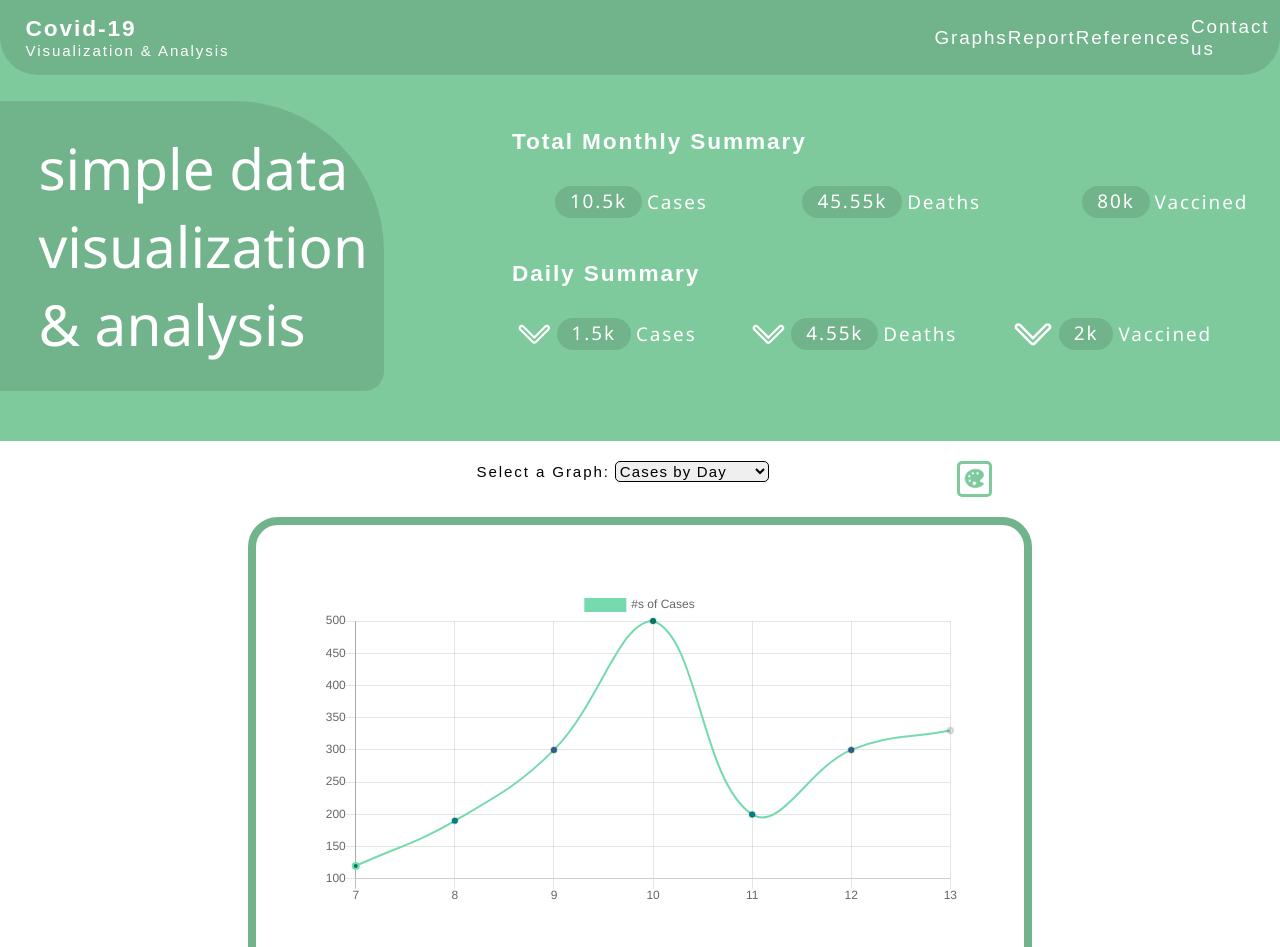
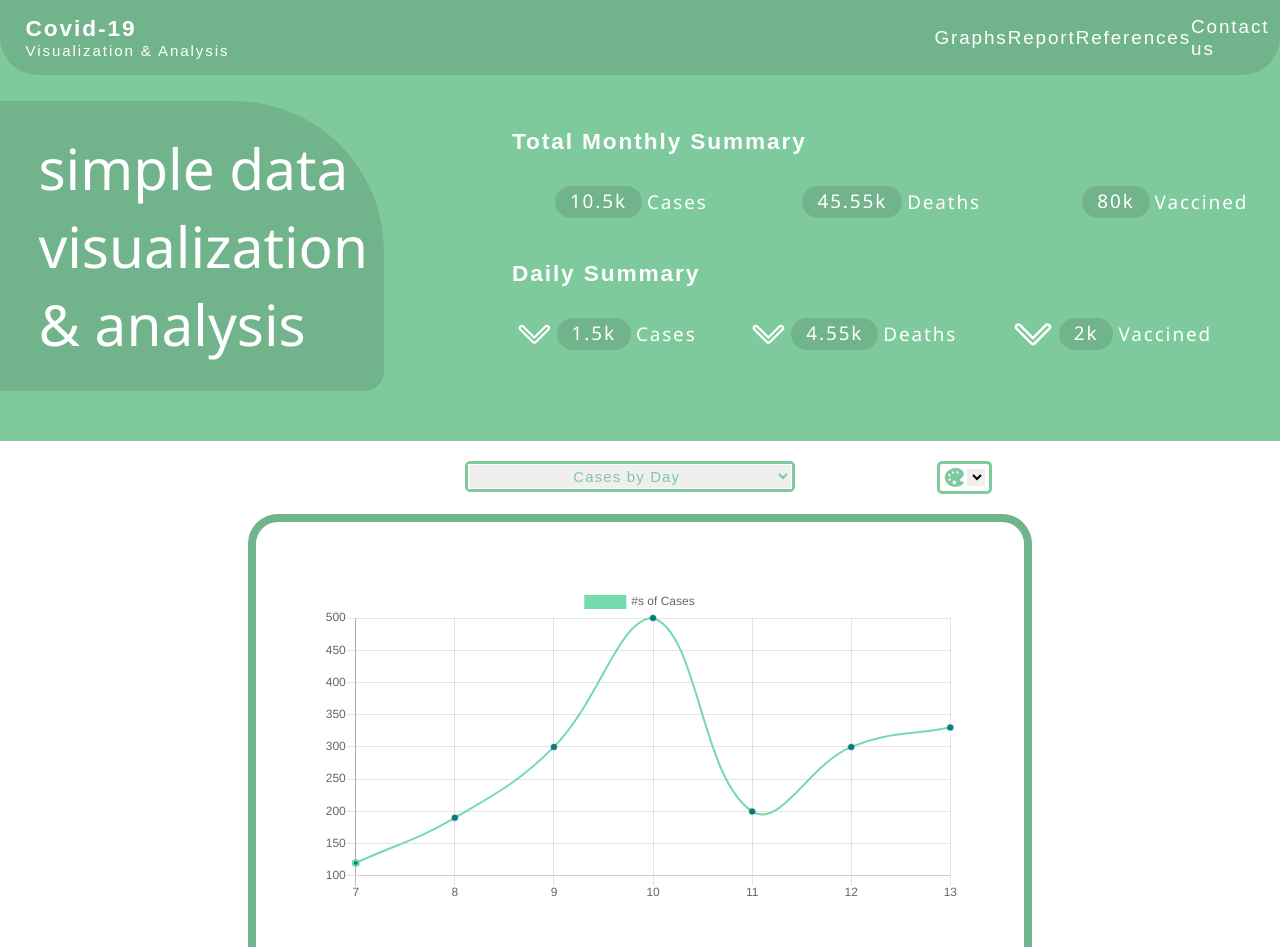
Before and after one commit to dcanalsPoly/Capstone, a React (Create React App) app in the folder my-app/frontend/: page / in a window 1280 px wide. Shown: the top 947 px of the page. Built offline with nearby package versions, Linux system fonts and the light colour scheme.

Commit message:
dynamic color arrays

```diff
--- a/my-app/frontend/src/components/ColorblindButton.css
+++ b/my-app/frontend/src/components/ColorblindButton.css
@@ -1,33 +1,21 @@
-.colorblind {
-  display: flex;
-  flex-flow: row nowrap;
-  justify-content: center;
-  align-content: center;
-  justify-items: center;
-  justify-self: center;
+select.tester {
+  border: 1px solid white;
+  margin: 0%;
+  width: 20px;
 }
 
-.dropdownColumn {
-  /* position: absolute; */
-  z-index: 1000;
-  display: flex;
-  flex-direction: column;
-  align-items: flex-end;
-}
-
-/* Dropdown Button */
-.dropdownButton {
-  padding: 3px 3px 0px 3px;
+.colorDiv {
+  padding: 2px 3px 2px 3px;
   width: fit-content;
   border-radius: 5px;
   border: 3px solid #7eca9c;
   cursor: pointer;
   display: flex;
-  justify-content: flex-end;
-  align-items: flex-end;
+  justify-content: center;
+  align-items: center;
 }
 
-.dropIcon {
+.colorIcon {
   font-size: 6mm;
   color: #7eca9c;
   stroke: #7eca9c;
@@ -35,18 +23,19 @@
 }
 
 /* The container <div> - needed to position the dropdown content */
-.dropdownItemsContainer {
-  position: relative;
-  top: -3px;
+/* .dropdownItemsContainer {
+  position: absolute;
+  bottom: 40%;
   padding: 3px 5px 3px 5px;
   width: fit-content;
   border-radius: 5px;
   border: 3px solid #7eca9c;
+  background-color: white;
   display: flex;
   flex-direction: column;
   justify-content: center;
   align-items: center;
-}
+} */
 
 .dropdownItems {
   width: inherit;
--- a/my-app/frontend/src/components/ColorblindButton.js
+++ b/my-app/frontend/src/components/ColorblindButton.js
@@ -5,17 +5,10 @@ import { IoColorPaletteSharp } from 'react-icons/io5';
 
 function ColorblindButton(props) {
 
-/* <button onClick={() => Colors.setTheme("Graphs")}></button> */
-
     const [colorblindType, setColorblindType] = useState("Default");
     console.log(colorblindType);
 
-    const [showDropdown, setShowDropdown] = useState("false");
-
-    //do fucntion that when you tap the dropdown item, sets value of colorblindType,
-    //and triggers the showDropdown to the contrary
     function onClickDropItem (type) {
-        showDropdown === "false" ? setShowDropdown("true") : setShowDropdown("false");
         if (type === "Default")
         {
             props.setLightColor('#007965');
@@ -43,33 +36,13 @@ function ColorblindButton(props) {
 
     }
 
-    if (showDropdown === "false")
-        return <div className="dropdownButton">
-            <span onClick={() => showDropdown === "false" ? setShowDropdown("true") : setShowDropdown("false")}>
-                <IoColorPaletteSharp className="dropIcon"></IoColorPaletteSharp>
-            </span>
+        return <div className="colorDiv">
+            <IoColorPaletteSharp className="colorIcon"></IoColorPaletteSharp>
+                <select className="tester" onChange={(e) => {onClickDropItem(e.target.value);}}>
+                    <option value="Default" className="dropdownItems customH3">Default</option>
+                    <option value="Deuteranopia" className="dropdownItems customH3">Deuteranopia</option>
+                    <option value="Tritanopia" className="dropdownItems customH3">Tritanopia</option>
+                </select>
         </div>
-    else {
-        return <div className="dropdownColumn">
-            <div className="dropdownButton">
-                <span onClick={() => showDropdown === "false" ? setShowDropdown("true") : setShowDropdown("false")}>
-                    <IoColorPaletteSharp className="dropIcon"></IoColorPaletteSharp>
-                </span>
-            </div>
-
-            <div className="dropdownItemsContainer">
-                <span className="dropdownItems customH3" onClick={() => onClickDropItem("Default")}>
-                Default
-                </span>
-                <span className="dropdownItems customH3" onClick={() => onClickDropItem("Deuteranopia")}>
-                Deuteranopia
-                </span>
-                <span className="dropdownItems customH3" onClick={() => onClickDropItem("Tritanopia")}>
-                Tritanopia
-                </span>
-            </div>
-
-        </div>
-    }
 }
 export default ColorblindButton;
--- a/my-app/frontend/src/components/Content.css
+++ b/my-app/frontend/src/components/Content.css
@@ -14,3 +14,7 @@
   flex-direction: row;
   justify-content: space-between;
 }
+
+.span {
+  width: 5%;
+}
--- a/my-app/frontend/src/components/Content.js
+++ b/my-app/frontend/src/components/Content.js
@@ -65,13 +65,45 @@ function Content() {
     const [darkColor, setDarkColor] = useState('#2d6187');
     const [lineColor, setLineColor] = useState('#75daad');
 
+    function pieColorAmount () {
+        var colors = [];
+        var count = 0;
+        for (var i = 0; i < graphYAxis.length; i++)
+        {
+            if (count == 0) {
+                colors[i] = lightColor;
+                count++;
+            }
+            else if (count == 1) {
+                colors[i] = normalColor;
+                count++;
+            }
+            else if (count == 2) {
+                colors[i] = darkColor;
+                count = 0;
+            }
+        }
+        //
+        return colors;
+    }
+
+    function lineAndBarColorAmount () {
+        var colors = [];
+        for (var i = 0; i < graphYAxis.length; i++)
+        {
+            colors[i] = normalColor;
+        }
+        //
+        return colors;
+    }
+
     return <div className="content">
         <div className="contentRow">
-            <span></span>
+            <span className="span"></span>
             <GraphSelector graphType={graphTypeState} setGraphType={setGraphTypeState}/>
             <ColorblindButton setLightColor={setLightColor} setNormalColor={setNormalColor} setDarkColor={setDarkColor} setLineColor={setLineColor}/>
         </div>
-        <Graph graph={graphKind} xAxis={graphXAxis} yAxis={graphYAxis} Label={graphLabel} lightColor={lightColor} normalColor={normalColor} darkColor={darkColor} lineColor={lineColor}/>
+        <Graph graph={graphKind} xAxis={graphXAxis} yAxis={graphYAxis} Label={graphLabel} colors={graphKind === "pie" ? pieColorAmount() : lineAndBarColorAmount} lineColor={lineColor}/>
     </div>
 }
 export default Content;
--- a/my-app/frontend/src/components/Graph.js
+++ b/my-app/frontend/src/components/Graph.js
@@ -10,14 +10,7 @@ function Graph (props) {
                 label: props.Label,
                 data: props.yAxis,
                 fill: props.graph === "line" ? false : true,
-                backgroundColor: [
-                    props.lightColor,
-                    props.normalColor,
-                    props.darkColor,
-                    props.lightColor,
-                    props.normalColor,
-                    props.darkColor,
-                ],
+                backgroundColor: props.colors,
                 borderColor: props.graph === "line" ? [props.lineColor] : [],
                 borderWidth: 2,
 
--- a/my-app/frontend/src/components/GraphSelector.css
+++ b/my-app/frontend/src/components/GraphSelector.css
@@ -1,15 +1,17 @@
-.label {
-    padding-top: 2px;
-    margin-right: 5px;
+.dropDiv {
+  border-radius: 5px;
+  border: 3px solid #7eca9c;
 }
 
-  .dropButton {
+select.dropButton {
+  border: 1px solid white;
+  margin: 0%;
+  width: 20px;
   letter-spacing: 0.3mm;
+  padding: 2px 70px 2px 100px;
   height: fit-content;
   width: fit-content;
-    color: black;
-    border-radius: 5px;
-    border: 1.5px solid black;
+  color: #7eca9c;
   font-size: 15px;
   cursor: pointer;
 }
--- a/my-app/frontend/src/components/GraphSelector.js
+++ b/my-app/frontend/src/components/GraphSelector.js
@@ -4,15 +4,17 @@ import React, { useState } from 'react';
 
 function GraphSelector (props) {
 
-    return <div>
-        <span className="label customH2Dark">Select a Graph:</span>
-        <select className= "dropButton customH2Dark" onChange={(e) => {props.setGraphType(e.target.value);}}>
+    return <div className="selectDiv">
+        {/* <span className="label customH2Dark">Select a Graph:</span> */}
+        <div className="dropDiv">
+            <select className= "tester dropButton customH2Dark" onChange={(e) => {props.setGraphType(e.target.value);}}>
                 <option value="casesByDay">Cases by Day</option>
                 <option value="casesByMonth">Cases by Month</option>
                 <option value="casesByRegion">Cases by Region</option>
                 <option hidden={true} value="casesByRegion">Cases by Region</option>
+            </select>
+        </div>
 
-        </select>
     </div>
 }
 export default GraphSelector;
```
Lines whose indentation alone changed are shown as unchanged.
